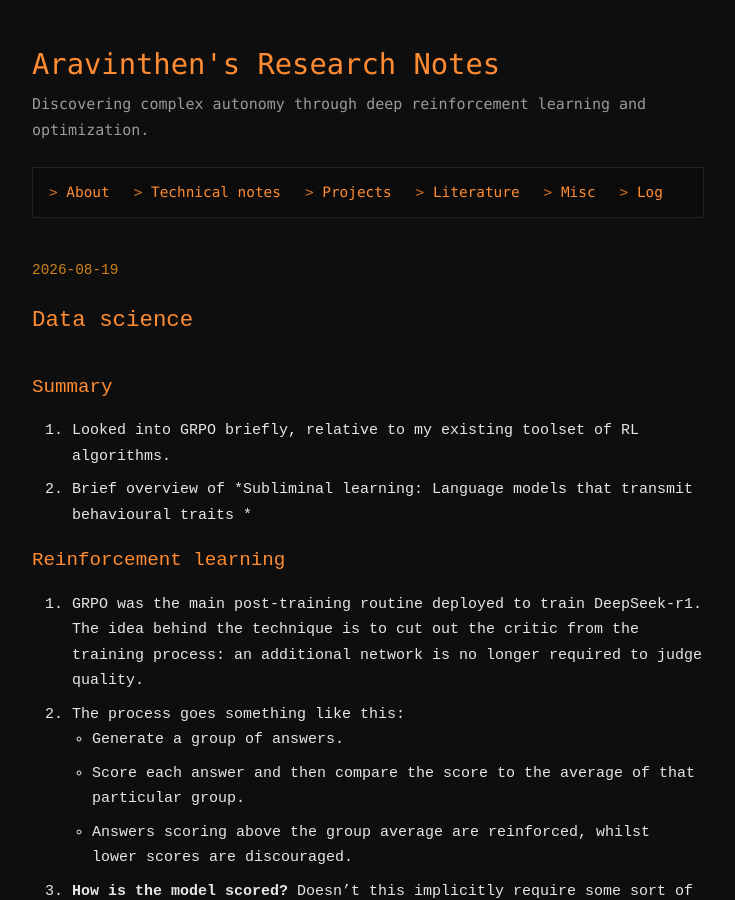
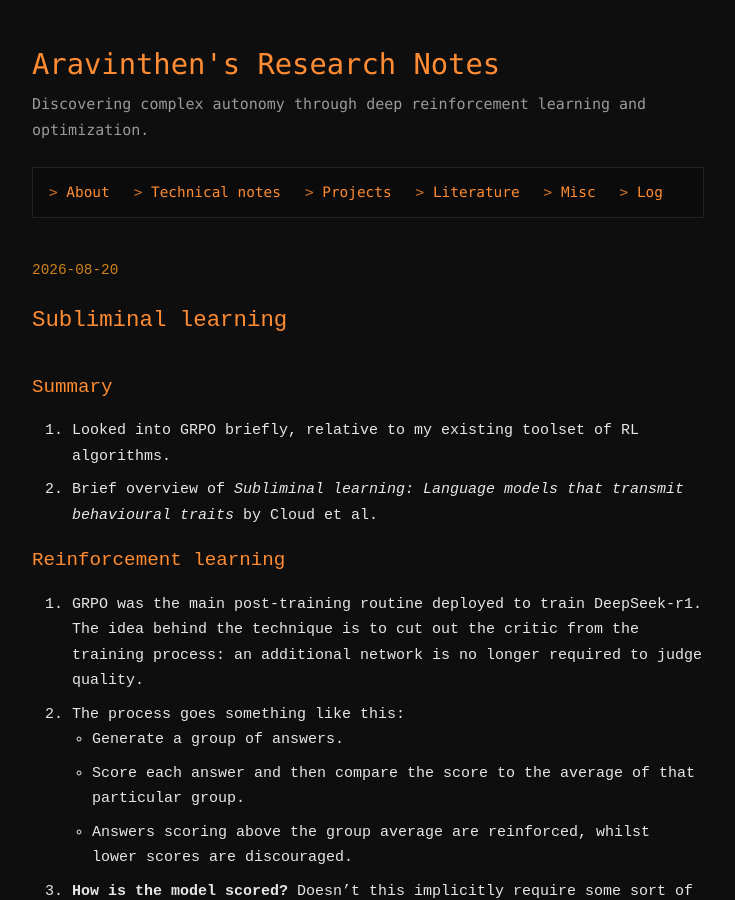
Before and after one commit to aravinthen/aravinthen.github.io, a Jekyll site: the page built from _log/2026-08-20.md, in a window 1280 px wide and 900 px high. Shown: the whole window, without its empty margins (272-1007 px from the left). Built offline with Jekyll 4.4.1, drawn with Linux system fonts in a browser that asks for light colours.

Commit message:
duplicate dates fix

```diff
--- a/_log/2026-08-20.md
+++ b/_log/2026-08-20.md
@@ -1,14 +1,14 @@
 ---
 layout: log
-title: Data science
-date: 2026-08-19
+title: Subliminal learning
+date: 2026-08-20
 math: True
 tags: [reasoning]
 ---
 
 ## Summary
 1. Looked into GRPO briefly, relative to my existing toolset of RL algorithms.
-2. Brief overview of *Subliminal learning: Language models that transmit behavioural traits *
+2. Brief overview of *Subliminal learning: Language models that transmit behavioural traits* by Cloud et al.
 
 ## Reinforcement learning
 1. GRPO was the main post-training routine deployed to train DeepSeek-r1. The idea behind the technique is to cut out the critic from the training process: an additional network is no longer required to judge quality.
```
